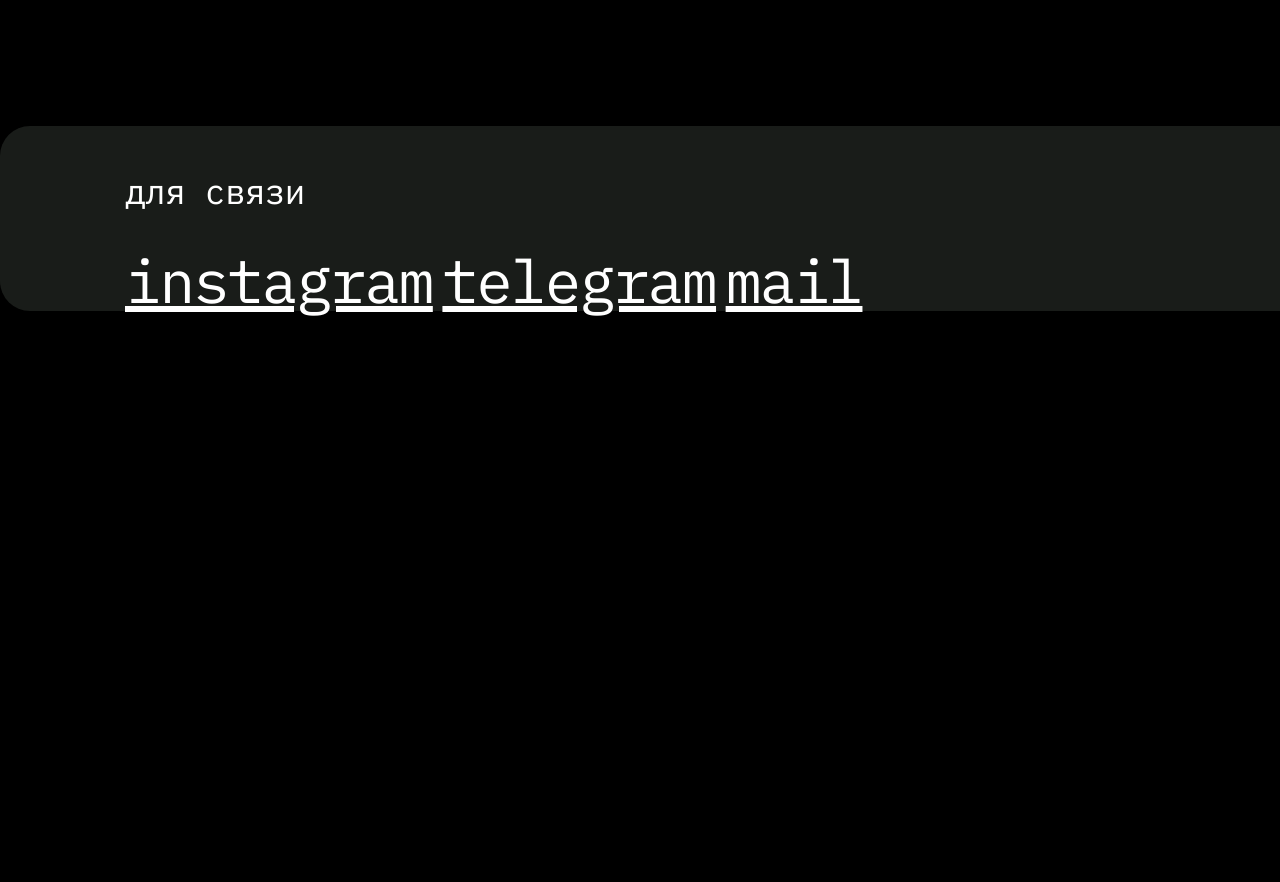
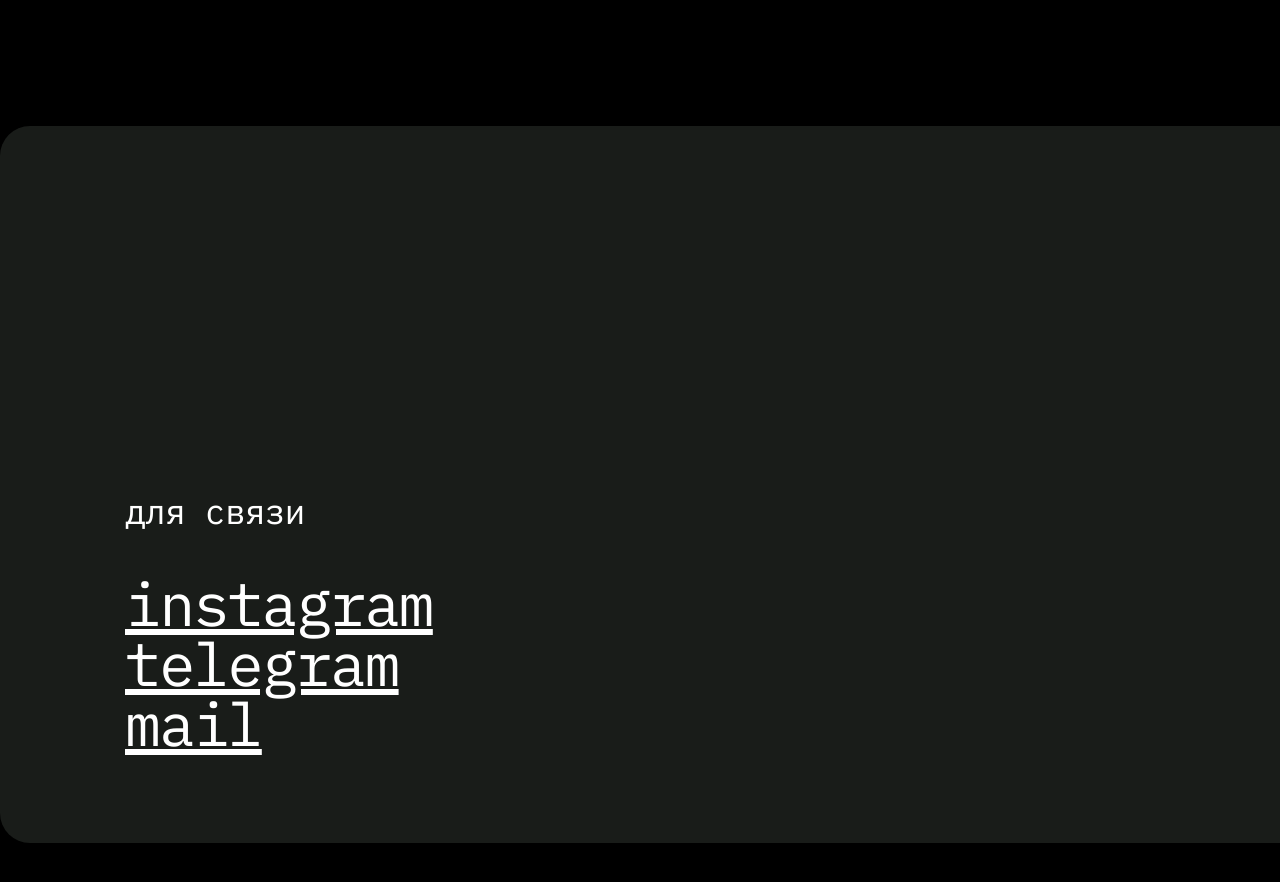
Before and after one commit to guridovme/portfolio, a plain HTML site: page index.html in a window 1280 px wide. Shown: the part 6320-7202 px from the top of the page. Before the commit the page ends 6640 px from the top, so only its background shows below. Drawn offline with Linux system fonts and the light colour scheme.

Commit message:
contacts

```diff
--- a/index.html
+++ b/index.html
@@ -91,9 +91,11 @@
     <section class="contacts">
         <div class="contacts-inner">
             <h2>для связи</h2>
-            <a href="">instagram</a>
-            <a href="">telegram</a>
-            <a href="">mail</a>
+            <ul>
+            <li><a href="#">instagram</a></li>
+            <li><a href="#">telegram</a></li>
+            <li><a href="#">mail</a></li>
+            </ul>
         </div>
     </section>
 </main>
--- a/styles/style.css
+++ b/styles/style.css
@@ -186,10 +186,11 @@ h3 {
 }
 .contacts {
     min-width: 1150px;
-
-    margin: 0 auto;
+    height: 717px;
+    margin: 0 auto 150px auto;
     background: #191C19;
     border-radius: 30px;
+    position: relative;
 }
 .contacts-inner {
     width: 1150px;
@@ -201,12 +202,19 @@ h3 {
     line-height: 60px;
     letter-spacing: -0.03em;
     color: #FFFFFF;
+    position: absolute;
+    top: 320px;
+}
+.contacts ul {
+    position: absolute;
+    bottom:89px;
 }
 .contacts a {
     font-size: 60px;
     line-height: 60px;
     letter-spacing: -0.03em;
     color: #FFFFFF;
+    display: block;
 }
 
 
```
